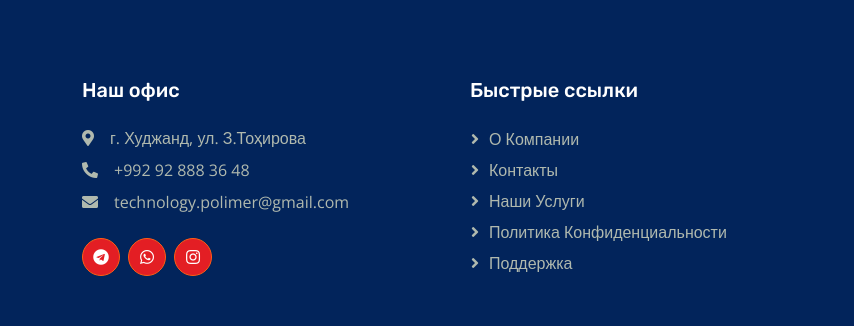
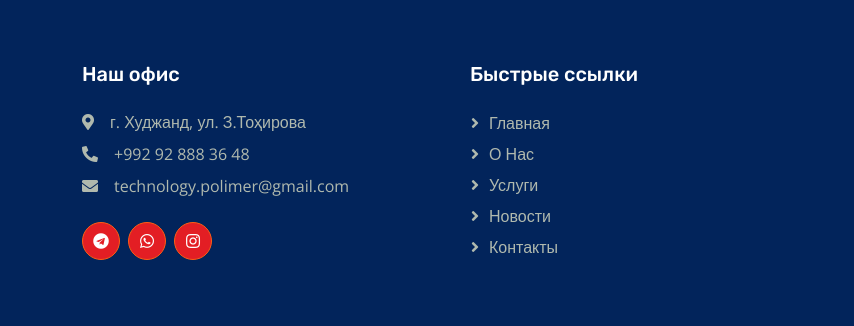
Before and after one commit to ismoildeveloperr/polimer, a plain HTML site: page news.html in a window 1280 px wide. Shown: the part 1483-1809 px from the top of the page, 0-854 px from the left. Drawn offline with nearby package versions, Linux system fonts and the light colour scheme.

Commit message:
the end1

```diff
--- a/news.html
+++ b/news.html
@@ -148,7 +148,7 @@
 
       <!-- Картинка -->
       <div class="col-lg-6 col-sm-12 image-part">
-        <img src="https://images.mir24.tv/zK7ZWGHCcHkPupfbuXUJprccBzNOfDsZ5B0Ixvjwj-M/q:95/w:865/h:500/c:1024:602:nowe:41:0/rt:fill-down/czM6Ly9taXIyNC10di9tZWRpYS9BcnRpY2xlL2ltYWdlLzhhYTlkM2IwLTgxMDgtNWM3OS05YWQzLWQ0MGYzZDBmYzM3OC9jY2Y1YTgzZDE2MGU2NzQzN2JiN2M0YmEyNzc3NGE2OTNiZWNmOTU1NWY4Yjg0ZGRiN2Q1Y2FhN2EwMDAwM2UwLmpwZw.jpg" alt="Эмомали Рахмон открыл птицефабрику">
+        <img src="img/ii5.png" alt="Эмомали Рахмон открыл птицефабрику">
       </div>
     </div>
     <div class="row align-items-center custom-news wow fadeInUp mt-5" data-wow-delay="0.3s">
@@ -200,11 +200,11 @@
       <!-- Быстрые ссылки -->
       <div class="col-lg-4 col-md-6">
         <h5 class="text-white mb-4">Быстрые ссылки</h5>
-        <a class="btn btn-link" href="#">О компании</a>
-        <a class="btn btn-link" href="#">Контакты</a>
-        <a class="btn btn-link" href="#">Наши услуги</a>
-        <a class="btn btn-link" href="#">Политика конфиденциальности</a>
-        <a class="btn btn-link" href="#">Поддержка</a>
+<a href="index.html" class="btn btn-link">Главная</a>
+          <a href="about.html" class="btn btn-link">О нас</a>
+          <a href="service.html" class="btn btn-link">Услуги</a>
+          <a href="news.html" class="btn btn-link">Новости</a>
+          <a href="contact.html" class="btn btn-link">Контакты</a>
       </div>
 
       <div class="col-lg-4 col-md-6">
```
Also changed, not shown: about.html (+5 -5 lines), contact.html (+5 -5 lines), index.html (+5 -5 lines), service.html (+5 -5 lines), img/ii5.png (added).
